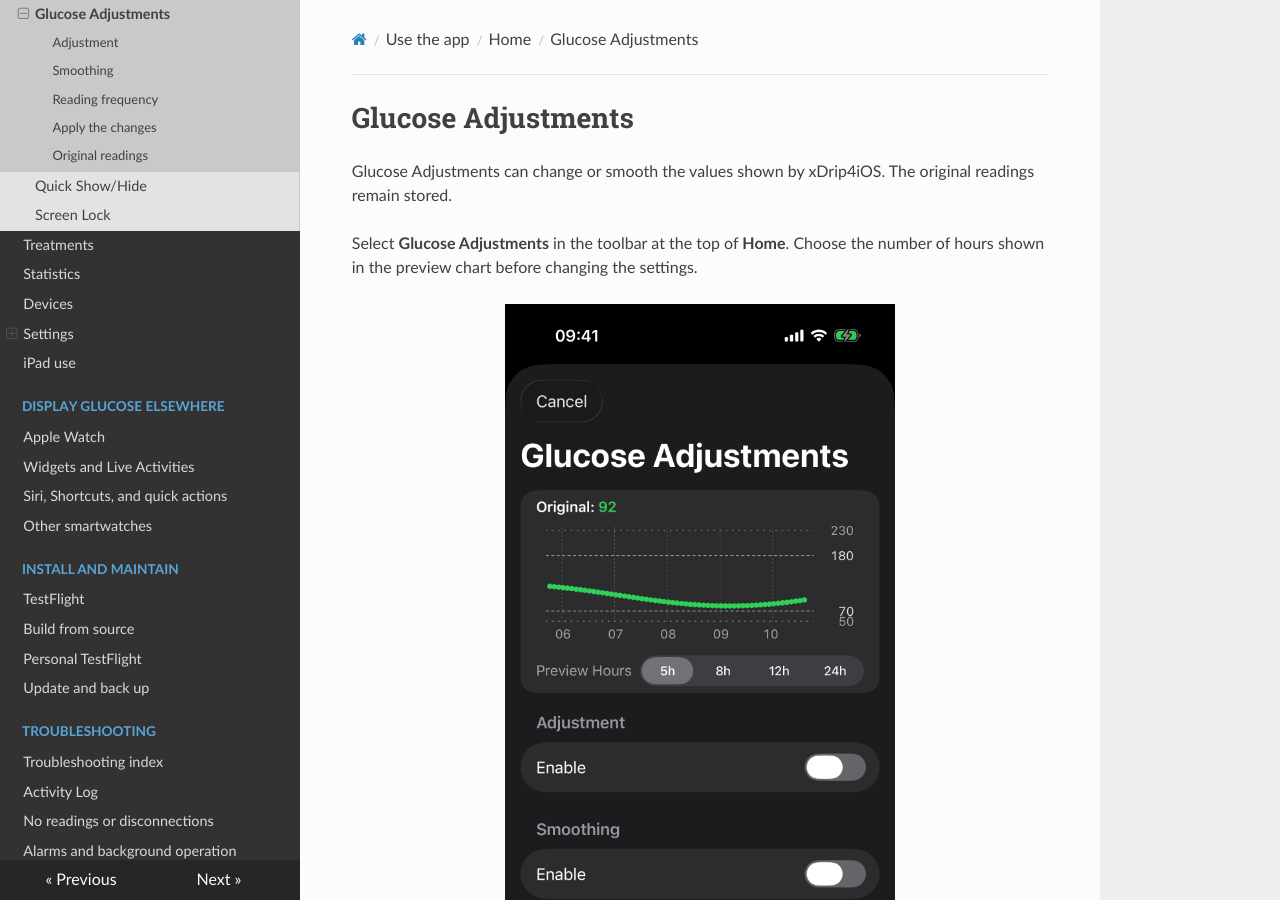
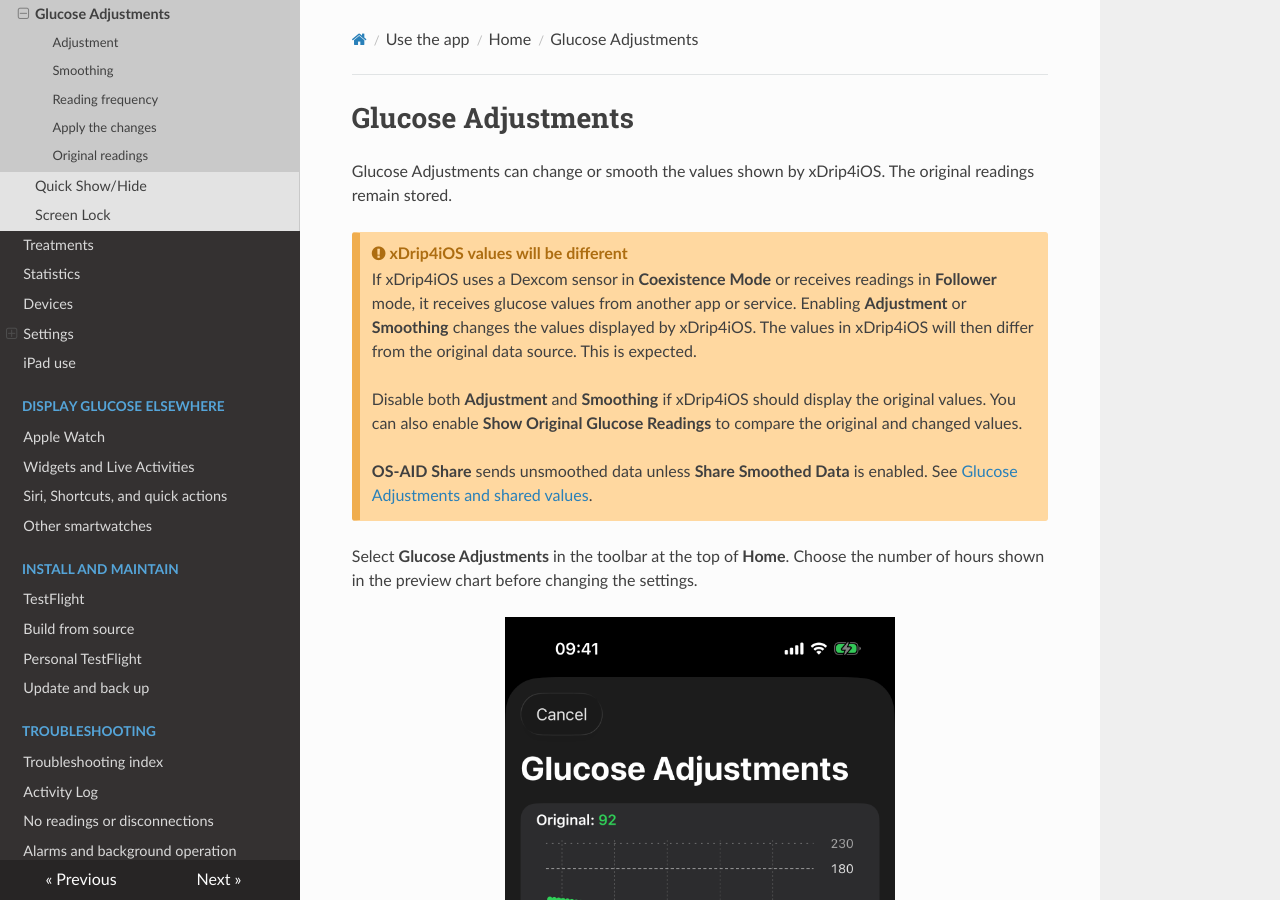
Before and after one commit to paulplant/xdrip4ios_docs, an MkDocs documentation site: the page built from docs/use/glucoseAdjustments.md, in a window 1280 px wide and 900 px high. Built offline with MkDocs 1.6.1, drawn with Linux system fonts in a browser that asks for light colours; nearby versions of some CDN libraries.

Commit message:
updates 260901

```diff
--- a/docs/use/glucoseAdjustments.md
+++ b/docs/use/glucoseAdjustments.md
@@ -1,6 +1,13 @@
 # Glucose Adjustments
 
 Glucose Adjustments can change or smooth the values shown by xDrip4iOS. The original readings remain stored.
+
+!!! warning "xDrip4iOS values will be different"
+    If xDrip4iOS uses a Dexcom sensor in **Coexistence Mode** or receives readings in **Follower** mode, it receives glucose values from another app or service. Enabling **Adjustment** or **Smoothing** changes the values displayed by xDrip4iOS. The values in xDrip4iOS will then differ from the original data source. This is expected.
+
+    Disable both **Adjustment** and **Smoothing** if xDrip4iOS should display the original values. You can also enable **Show Original Glucose Readings** to compare the original and changed values.
+
+    **OS-AID Share** sends unsmoothed data unless **Share Smoothed Data** is enabled. See [Glucose Adjustments and shared values](../services/osAidShare.md#glucose-adjustments-and-shared-values).
 
 Select **Glucose Adjustments** in the toolbar at the top of **Home**. Choose the number of hours shown in the preview chart before changing the settings.
 
```
